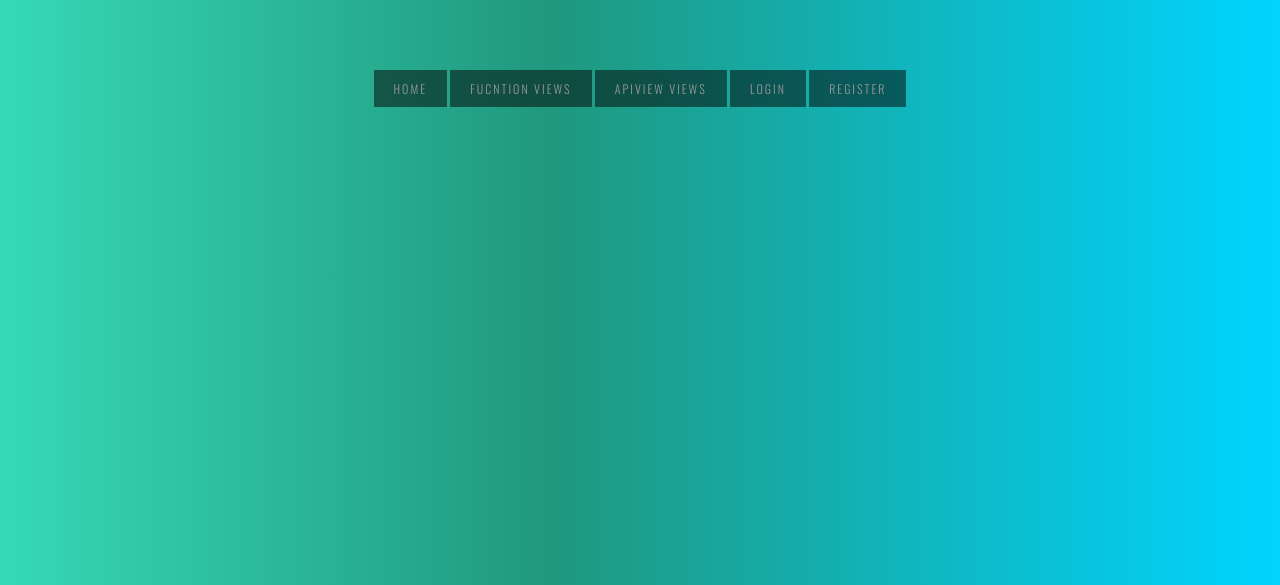
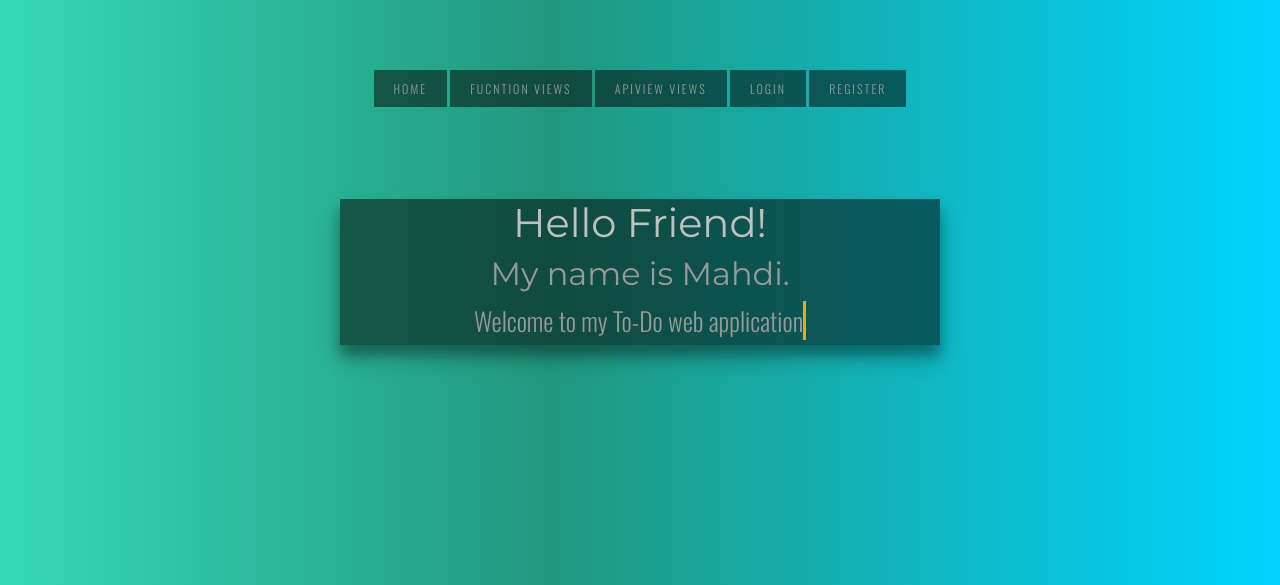
Before and after one commit to Seyyed-Mahdi-Sepahbodi/TO-DO, a Django app: page / in a window 1280 px wide. Shown: the top 585 px of the page. Run offline with Django 4.2, Linux system fonts and the light colour scheme.

Commit message:
change home templates and add a welcome typer.

```diff
--- /dev/null
+++ b/todoApp/frontend/static/frontend/css/hometyper.css
@@ -0,0 +1,27 @@
+#typeboxcontainer{
+    max-width: 600px;
+    margin: 0 auto;
+    box-shadow: 0 14px 20px rgba(0, 0, 0, 0.25), 0 10px 10px rgba(0, 0, 0, 0.22);
+    color:#999;
+    background:rgba(0, 0, 0, 0.5);
+    margin-top: 100px;
+    margin-bottom: 100px;
+    justify-content: space-around;
+    align-items: flex-start;
+}
+.typecontainer{
+  display: inline-block;
+}
+.typed-out{
+    overflow: hidden;
+    border-right: .15em solid orange;
+    white-space: nowrap;
+    animation:
+      typing 1s forwards;
+    font-size: 1.6rem;
+    width: 0;
+}
+@keyframes typing {
+from { width: 0 }
+to { width: 100% }
+}
--- a/todoApp/frontend/templates/frontend/home.html
+++ b/todoApp/frontend/templates/frontend/home.html
@@ -5,9 +5,17 @@
 <title>Home Page</title>
 {% endblock title %}
 
+{% block style_files %}
+<link rel="stylesheet" href="{% static 'frontend/css/hometyper.css' %}">
+{% endblock style_files %}
+
 {% block content %}
 <div class="container">
-    <div id="task-container">
+    <div id="typeboxcontainer">
+        <h1>!Hello Friend</h1>
+        <h2>.My name is Mahdi</h2>
+        <div class="typecontainer">
+        <div class="typed-out">Welcome to my To-Do web application</div></div>
     </div>
 </div>
 {% endblock content %}
--- a/todoApp/templates/base.html
+++ b/todoApp/templates/base.html
@@ -13,6 +13,7 @@
 
     {% endblock title %}
 
+
     <!-- CSS only -->
     <link href="https://cdn.jsdelivr.net/npm/bootstrap@5.1.3/dist/css/bootstrap.min.css" rel="stylesheet"
         integrity="sha384-1BmE4kWBq78iYhFldvKuhfTAU6auU8tT94WrHftjDbrCEXSU1oBoqyl2QvZ6jIW3" crossorigin="anonymous">
@@ -20,6 +21,9 @@
     <link rel="stylesheet" href="https://fonts.googleapis.com/css?family=Montserrat&display=swap">
     <link rel="stylesheet" href="{% static 'frontend/css/list_page_style.css' %}">
     <link rel="stylesheet" href="{% static 'frontend/css/navbar.css' %}">
+    {% block style_files %}
+
+    {% endblock style_files %}
 
 </head>
 
```
